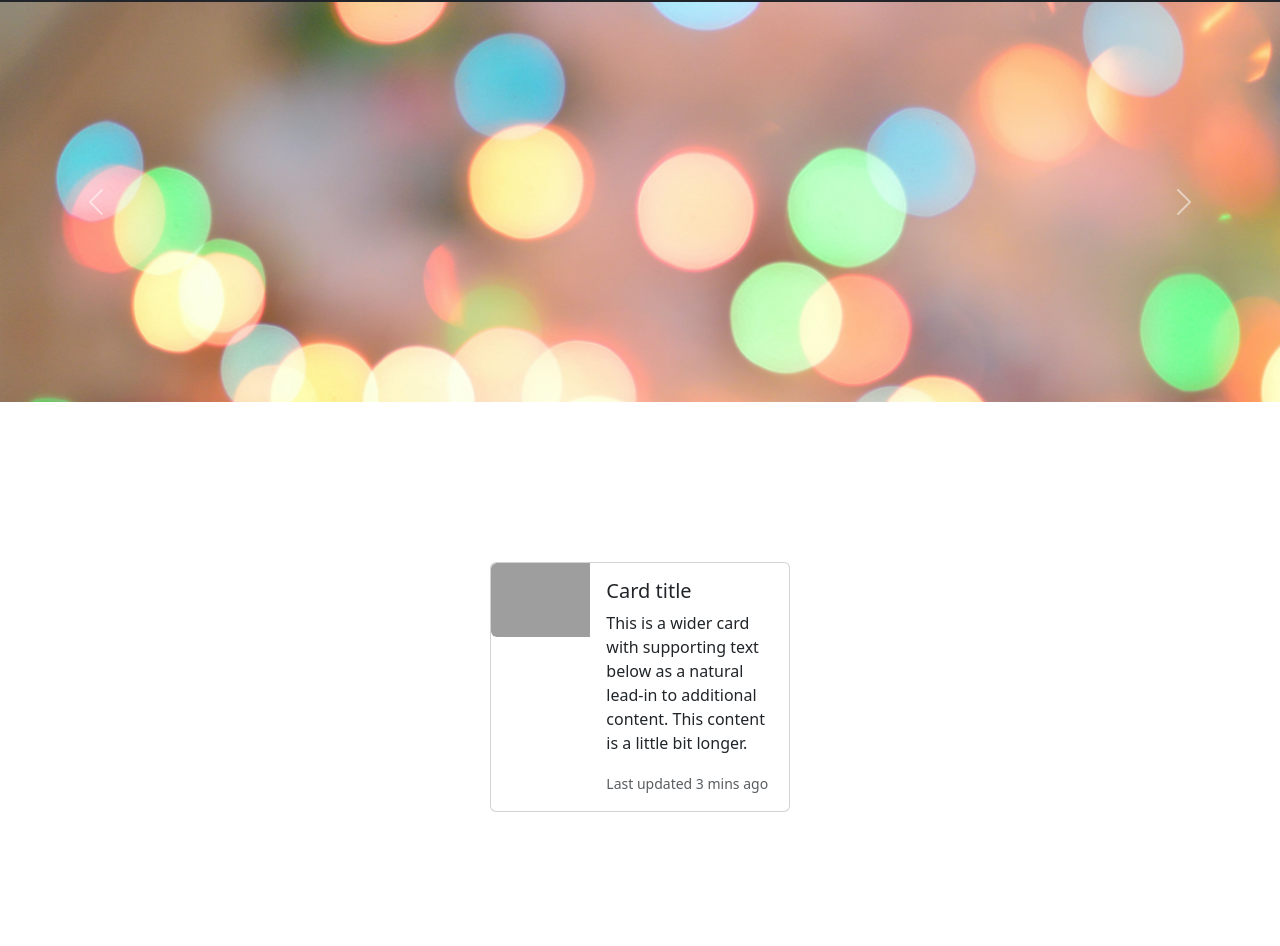
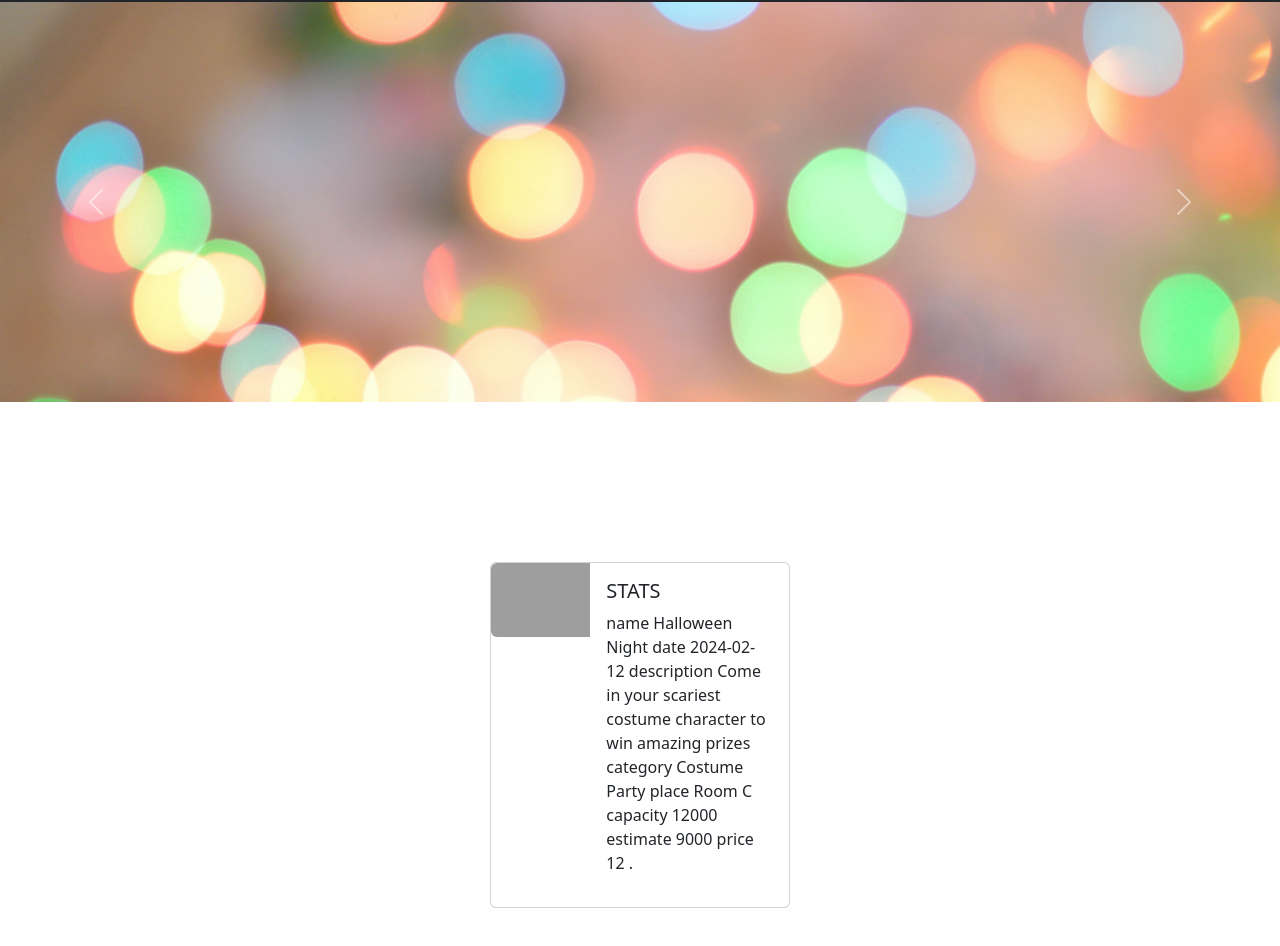
Before and after one commit to camilo9704/AmazingAndres, a plain HTML site: page Stats.html in a window 1280 px wide. Shown: the part 104-1050 px from the top of the page. Drawn offline with nearby package versions, Linux system fonts and the light colour scheme; grey boxes are pictures that could not be loaded.

Commit message:
agregue mas detalles

```diff
--- a/Stats.html
+++ b/Stats.html
@@ -14,7 +14,7 @@
 
 <body>
   <header class="sticky-top">
-    <nav class="navbar navbar-expand-lg navbar-dark bg-dark"  >
+    <nav class="navbar navbar-expand-lg navbar-dark bg-dark">
       <div class="container-fluid">
         <a class="navbar-brand" href="index.html"><img src="Imagenes/amazing_brand.png" alt="logo"></a>
         <button class="navbar-toggler" type="button" data-bs-toggle="collapse" data-bs-target="#navbarNav"
@@ -47,7 +47,7 @@
 
   <main>
     <div id="carouselExample" class="carousel slide">
-      <div  class="carousel-inner">
+      <div class="carousel-inner">
         <div class="carousel-item active">
           <img src="Imagenes/optional_banner_4.jpg" class="d-block w-100 h-10" alt="...">
         </div>
@@ -76,9 +76,17 @@
             </div>
             <div class="col-md-8">
               <div class="card-body">
-            <h5 class="card-title">Card title</h5>
-            <p class="card-text">This is a wider card with supporting text below as a natural lead-in to additional content. This content is a little bit longer.</p>
-            <p class="card-text"><small class="text-body-secondary">Last updated 3 mins ago</small></p>
+                <h5 class="card-title">STATS</h5>
+                <p class="card-text">name Halloween Night
+                  date 2024-02-12
+                  description Come in your scariest costume character to win amazing prizes
+                  category Costume Party
+                  place Room C
+                  capacity  12000
+                  estimate 9000
+                  price 12
+            .</p>
+                <p class="card-text"><small class="text-body-secondary"></small></p>
               </div>
             </div>
           </div>
@@ -95,7 +103,7 @@
     </div>
     <div class="container-fluid d-flex justify-content-end w-50 ">
 
-    <span id="COHORT" >COHORT</span>
+      <span id="COHORT">COHORT</span>
     </div>
 
   </footer>
```
Lines whose indentation alone changed are shown as unchanged.
